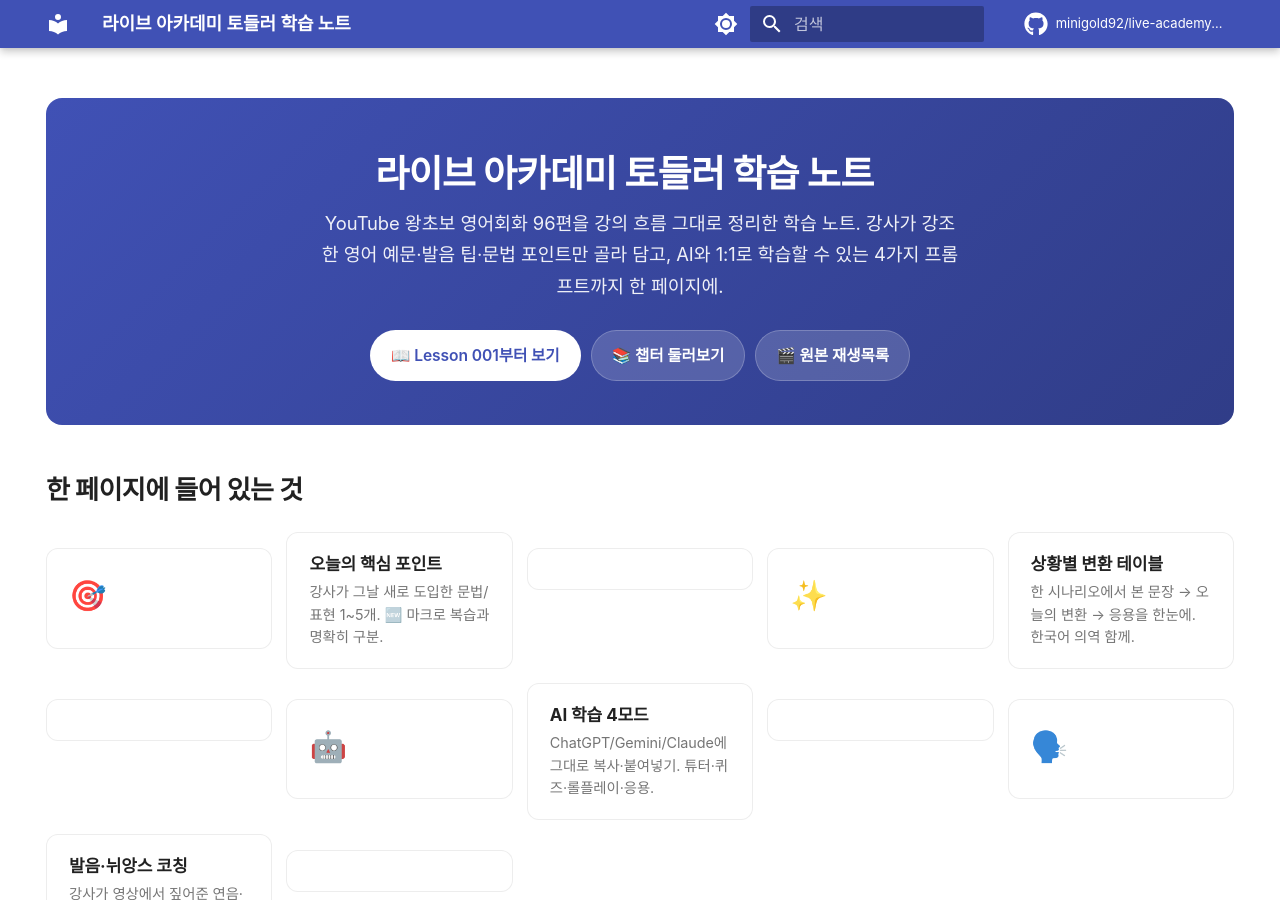
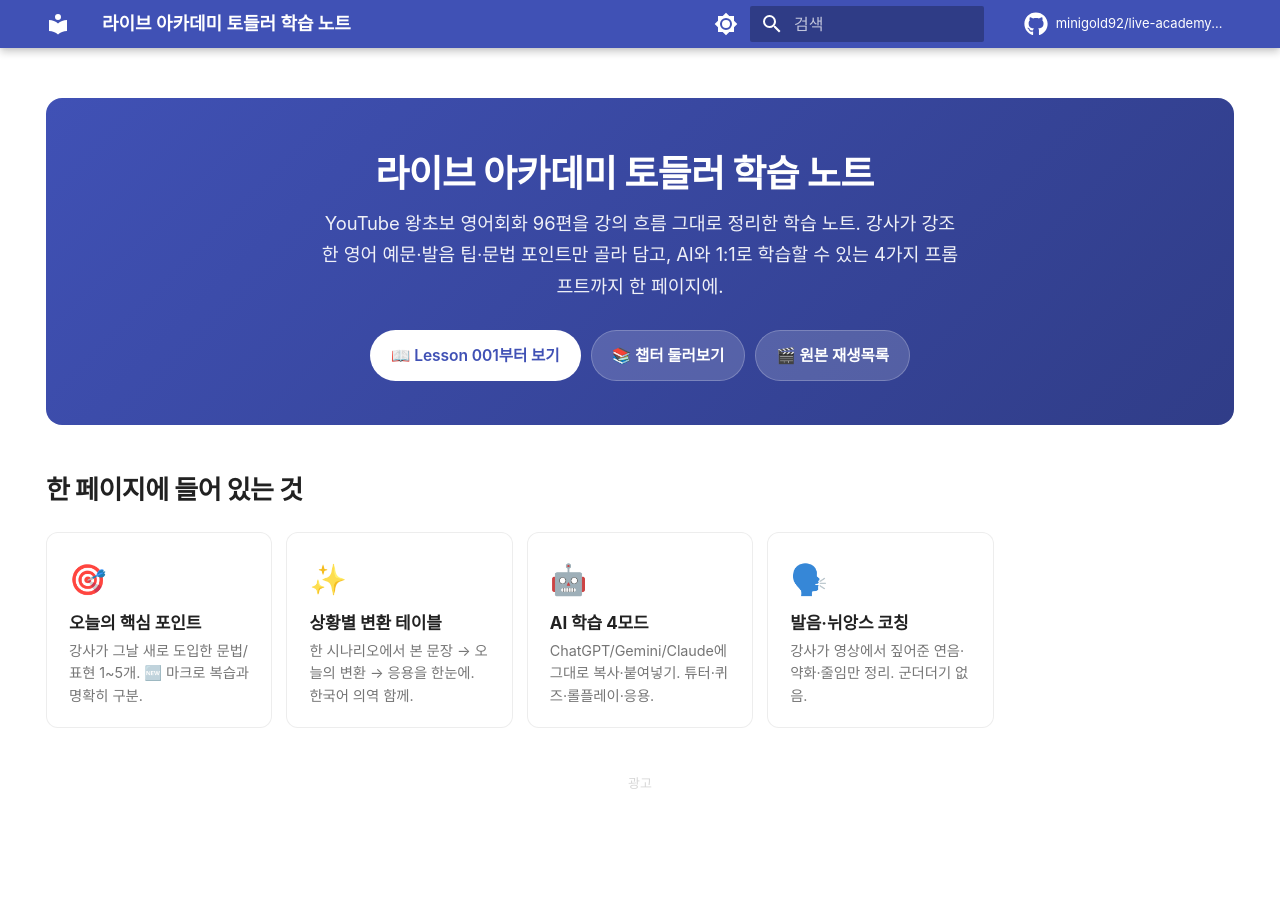
Before and after one commit to minigold92/live-academy-toddler-study, an MkDocs documentation site: the page built from docs/index.md, in a window 1280 px wide and 900 px high. Built offline with MkDocs 1.6.1 and Material for MkDocs 9.7.7, drawn with Linux system fonts in a browser that asks for light colours; some web fonts are replaced; comment, search, counter and statistics services are not loaded.

Commit message:
Inline card HTML to avoid empty grid cells

```diff
--- a/docs/index.md
+++ b/docs/index.md
@@ -24,32 +24,11 @@ AI와 1:1로 학습할 수 있는 4가지 프롬프트까지 한 페이지에.
 
 ## 한 페이지에 들어 있는 것
 
-<div class="card-grid" markdown>
-
-<a class="card" href="Lesson_005/">
-  <span class="card-emoji">🎯</span>
-  <div class="card-title">오늘의 핵심 포인트</div>
-  <div class="card-desc">강사가 그날 새로 도입한 문법/표현 1~5개. 🆕 마크로 복습과 명확히 구분.</div>
-</a>
-
-<a class="card" href="Lesson_005/">
-  <span class="card-emoji">✨</span>
-  <div class="card-title">상황별 변환 테이블</div>
-  <div class="card-desc">한 시나리오에서 본 문장 → 오늘의 변환 → 응용을 한눈에. 한국어 의역 함께.</div>
-</a>
-
-<a class="card" href="Lesson_005/">
-  <span class="card-emoji">🤖</span>
-  <div class="card-title">AI 학습 4모드</div>
-  <div class="card-desc">ChatGPT/Gemini/Claude에 그대로 복사·붙여넣기. 튜터·퀴즈·롤플레이·응용.</div>
-</a>
-
-<a class="card" href="Lesson_005/">
-  <span class="card-emoji">🗣️</span>
-  <div class="card-title">발음·뉘앙스 코칭</div>
-  <div class="card-desc">강사가 영상에서 짚어준 연음·약화·줄임만 정리. 군더더기 없음.</div>
-</a>
-
+<div class="card-grid">
+<a class="card" href="Lesson_005/"><span class="card-emoji">🎯</span><div class="card-title">오늘의 핵심 포인트</div><div class="card-desc">강사가 그날 새로 도입한 문법/표현 1~5개. 🆕 마크로 복습과 명확히 구분.</div></a>
+<a class="card" href="Lesson_005/"><span class="card-emoji">✨</span><div class="card-title">상황별 변환 테이블</div><div class="card-desc">한 시나리오에서 본 문장 → 오늘의 변환 → 응용을 한눈에. 한국어 의역 함께.</div></a>
+<a class="card" href="Lesson_005/"><span class="card-emoji">🤖</span><div class="card-title">AI 학습 4모드</div><div class="card-desc">ChatGPT/Gemini/Claude에 그대로 복사·붙여넣기. 튜터·퀴즈·롤플레이·응용.</div></a>
+<a class="card" href="Lesson_005/"><span class="card-emoji">🗣️</span><div class="card-title">발음·뉘앙스 코칭</div><div class="card-desc">강사가 영상에서 짚어준 연음·약화·줄임만 정리. 군더더기 없음.</div></a>
 </div>
 
 <div class="adsense-slot">
@@ -63,38 +42,12 @@ AI와 1:1로 학습할 수 있는 4가지 프롬프트까지 한 페이지에.
 
 <h2 id="chapters">챕터별 둘러보기</h2>
 
-<div class="card-grid" markdown>
-
-<a class="card" href="Lesson_001/">
-  <span class="card-emoji">🌱</span>
-  <div class="card-title">1~20강 · 문장 구성 기초</div>
-  <div class="card-desc">본문장 + 세부사항 / 3인칭 -s / be동사 / 시제 / 의문문 / 연결어 / there is·are</div>
-</a>
-
-<a class="card" href="Lesson_021/">
-  <span class="card-emoji">🌿</span>
-  <div class="card-title">21~40강 · be·관계절·감각동사</div>
-  <div class="card-desc">감정 형용사 -ing/-ed / spend / 시간 표현 / 감각동사 / 관계절 / 일상 표현</div>
-</a>
-
-<a class="card" href="Lesson_041/">
-  <span class="card-emoji">🌳</span>
-  <div class="card-title">41~60강 · 일상 회화 표현</div>
-  <div class="card-desc">간접 의문문 / 고민·낫다·원래 / 외모 묘사 / have to / 기회 / 현재완료 / 일상 동사</div>
-</a>
-
-<a class="card" href="Lesson_061/">
-  <span class="card-emoji">🍀</span>
-  <div class="card-title">61~80강 · 동사·시간 표현</div>
-  <div class="card-desc">willing to / speak·tell·say / decide / 날짜 / 최상급 / familiar / 약속 대화</div>
-</a>
-
-<a class="card" href="Lesson_081/">
-  <span class="card-emoji">🍂</span>
-  <div class="card-title">81~96강 · 의도·계획·걱정</div>
-  <div class="card-desc">decided to/not to / planning to / thinking of / 시간·비용·빈도 / worried about / What if</div>
-</a>
-
+<div class="card-grid">
+<a class="card" href="Lesson_001/"><span class="card-emoji">🌱</span><div class="card-title">1~20강 · 문장 구성 기초</div><div class="card-desc">본문장 + 세부사항 / 3인칭 -s / be동사 / 시제 / 의문문 / 연결어 / there is·are</div></a>
+<a class="card" href="Lesson_021/"><span class="card-emoji">🌿</span><div class="card-title">21~40강 · be·관계절·감각동사</div><div class="card-desc">감정 형용사 -ing/-ed / spend / 시간 표현 / 감각동사 / 관계절 / 일상 표현</div></a>
+<a class="card" href="Lesson_041/"><span class="card-emoji">🌳</span><div class="card-title">41~60강 · 일상 회화 표현</div><div class="card-desc">간접 의문문 / 고민·낫다·원래 / 외모 묘사 / have to / 기회 / 현재완료 / 일상 동사</div></a>
+<a class="card" href="Lesson_061/"><span class="card-emoji">🍀</span><div class="card-title">61~80강 · 동사·시간 표현</div><div class="card-desc">willing to / speak·tell·say / decide / 날짜 / 최상급 / familiar / 약속 대화</div></a>
+<a class="card" href="Lesson_081/"><span class="card-emoji">🍂</span><div class="card-title">81~96강 · 의도·계획·걱정</div><div class="card-desc">decided to/not to / planning to / thinking of / 시간·비용·빈도 / worried about / What if</div></a>
 </div>
 
 ## 어떻게 만들어졌나
```
